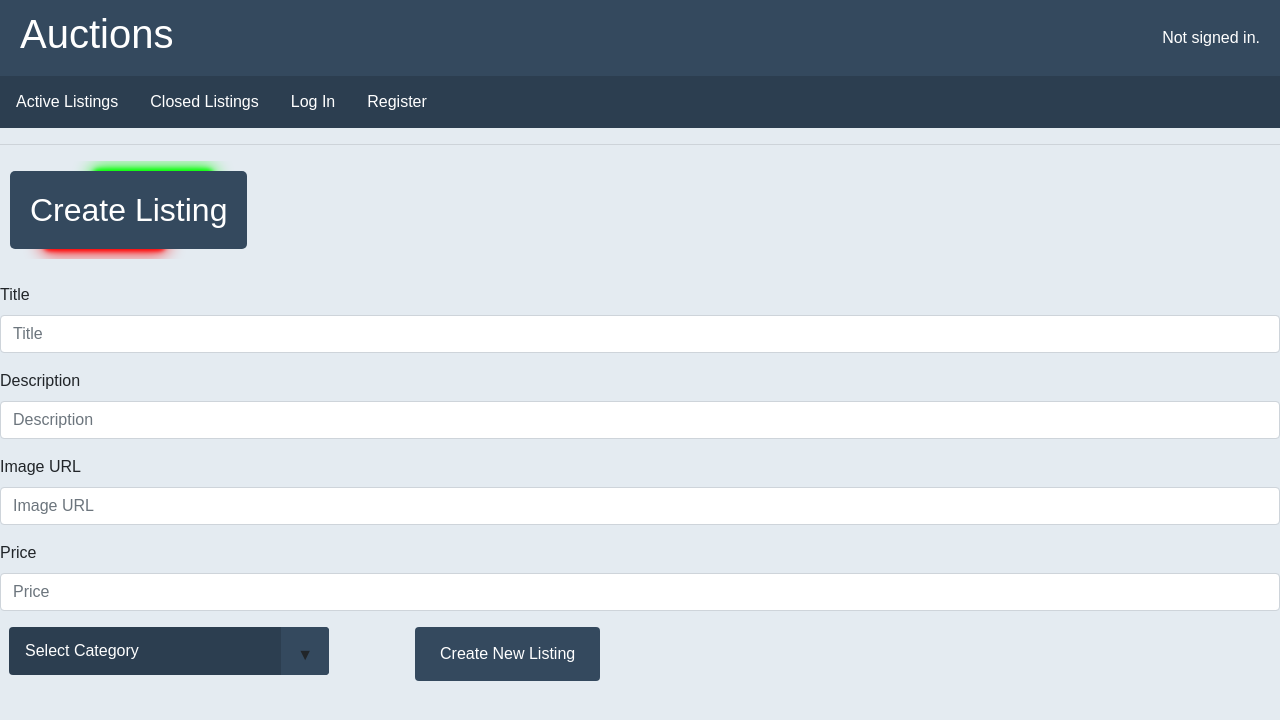
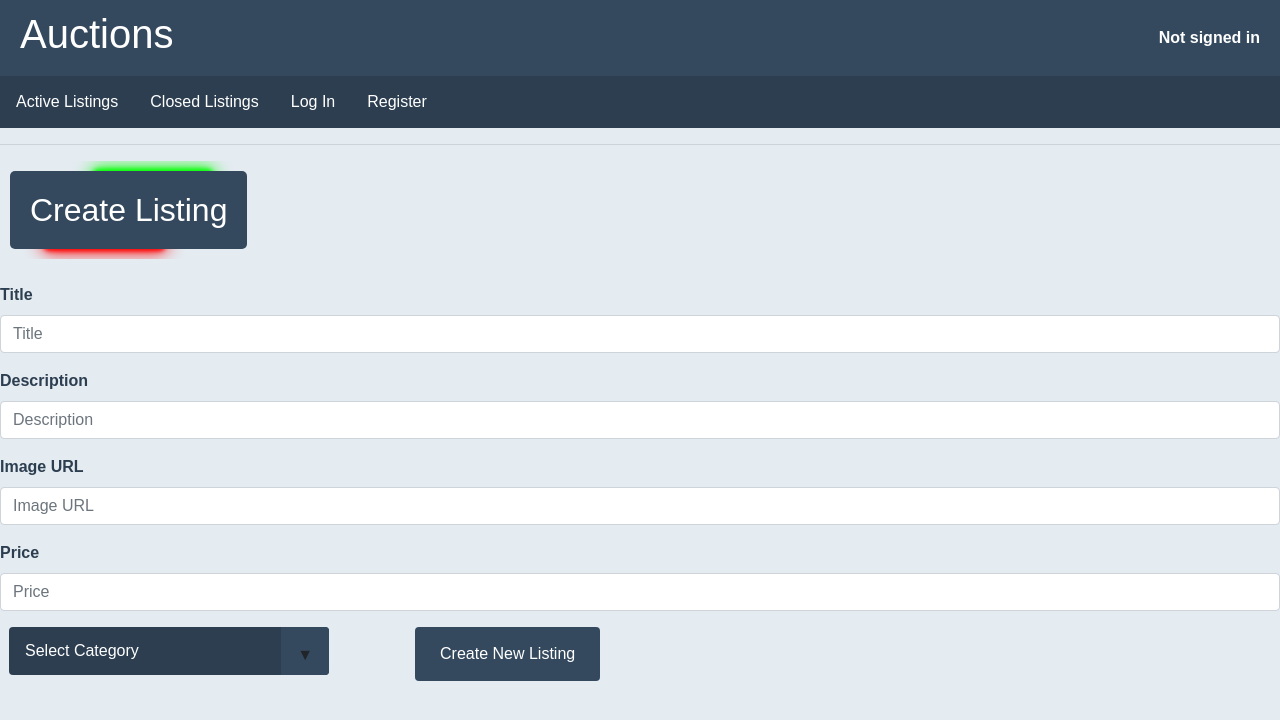
Before and after one commit to FakirHerif/commerce-project, a Django app: page /create in a window 1280 px wide. Shown: the top 720 px of the page. Run offline with Django 3.2, Linux system fonts and the light colour scheme; data comes from the database, SQL or seed files in the repository; both versions use the stored data as it was after the commit; some libraries are stand-ins or nearby versions.

Commit message:
some font styles and colors changed and some words changed

```diff
--- a/auctions/static/auctions/styles.css
+++ b/auctions/static/auctions/styles.css
@@ -698,3 +698,7 @@ body {
   flex-wrap: wrap;
   gap: 5px; /* Kartlar arası boşluk */
 }
+
+h5 {
+margin-left: 10px;
+}
--- a/auctions/templates/auctions/create.html
+++ b/auctions/templates/auctions/create.html
@@ -15,19 +15,19 @@
             <div class="alert alert-danger">{{ message }}</div>
         {% endif %}
         <div class="form-group">
-            <label for="title">Title</label>
+            <label for="title" style="color: #2c3e50; font-weight: bold;">Title</label>
             <input type="text" class="form-control" name="title" id="title" placeholder="Title" required>
         </div>
         <div class="form-group">
-            <label for="description">Description</label>
+            <label for="description" style="color: #2c3e50; font-weight: bold;">Description</label>
             <input type="text" class="form-control" name="description" id="description" placeholder="Description" required>
         </div>
         <div class="form-group">
-            <label for="imgUrl">Image URL</label>
+            <label for="imgUrl" style="color: #2c3e50; font-weight: bold;">Image URL</label>
             <input type="text" class="form-control" name="imgUrl" id="imgUrl" placeholder="Image URL" required>
         </div>
         <div class="form-group">
-            <label for="price">Price</label>
+            <label for="price" style="color: #2c3e50; font-weight: bold;">Price</label>
             <input type="number" min="0" class="form-control" name="price" id="price" placeholder="Price" required>
         </div>
     <div class="select-container">
--- a/auctions/templates/auctions/layout.html
+++ b/auctions/templates/auctions/layout.html
@@ -12,9 +12,9 @@
     <h1>Auctions</h1>
     <div class="user-info">
         {% if user.is_authenticated %}
-            Signed in as <strong>{{ user.username }}</strong>
+            <p><strong>Signed in as</strong> <strong style="color: #f39c12;">{{ user.username }}</strong></p>
         {% else %}
-            Not signed in.
+            </p><strong>Not signed in</strong></p>
         {% endif %}
     </div>
 </div>
--- a/auctions/templates/auctions/login.html
+++ b/auctions/templates/auctions/login.html
@@ -25,6 +25,6 @@
         <input class="btn btn-primary" type="submit" value="Login">
     </form>
 
-    Don't have an account? <a href="{% url 'register' %}">Register here.</a>
+    <h5 style="color: #2c3e50; font-weight: bold;">Don't have an account? <a href="{% url 'register' %}">Register!</a></h5>
 
 {% endblock %}
--- a/auctions/templates/auctions/register.html
+++ b/auctions/templates/auctions/register.html
@@ -31,6 +31,5 @@
         <input class="btn btn-primary" type="submit" value="Register">
     </form>
 
-    Already have an account? <a href="{% url 'login' %}">Log In here.</a>
-
+    <h5 style="color: #2c3e50; font-weight: bold;">Already have an account? <a href="{% url 'login' %}">Log In!</a></h5>
 {% endblock %}
--- a/auctions/templates/auctions/toWatchList.html
+++ b/auctions/templates/auctions/toWatchList.html
@@ -36,7 +36,6 @@
         </div>
     {% else %}
         <p>You need to be logged in to access your WatchList</p>
-        <br>
-        <a href="{% url 'login' %}" class="btn btn-danger">Log In</a>
+        <a href="{% url 'login' %}" class="btn btn-success">Log In</a>
     {% endif %}
 {% endblock %}
```
Also changed, not shown: auctions/templates/auctions/product.html (+9 -2 lines), db.sqlite3.
